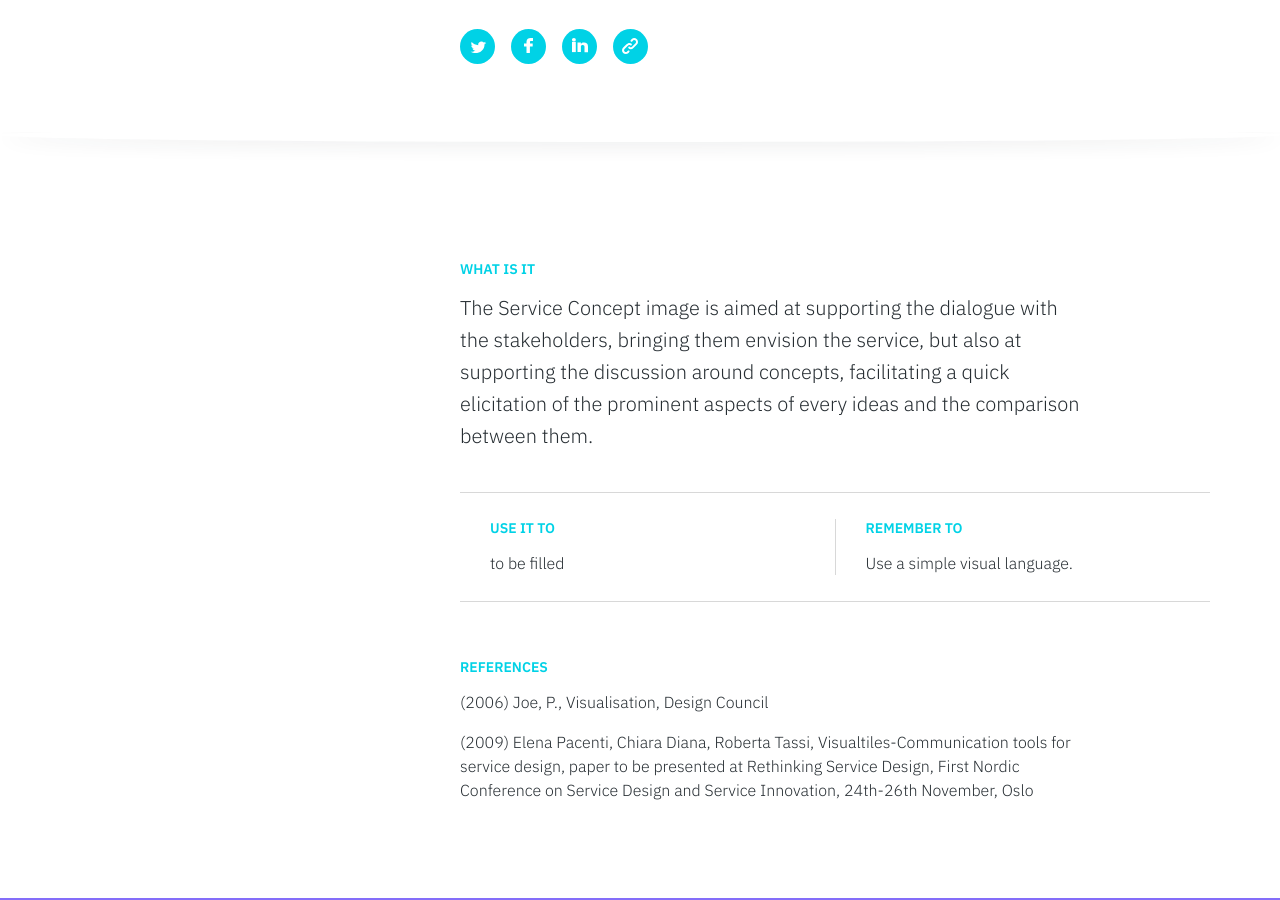
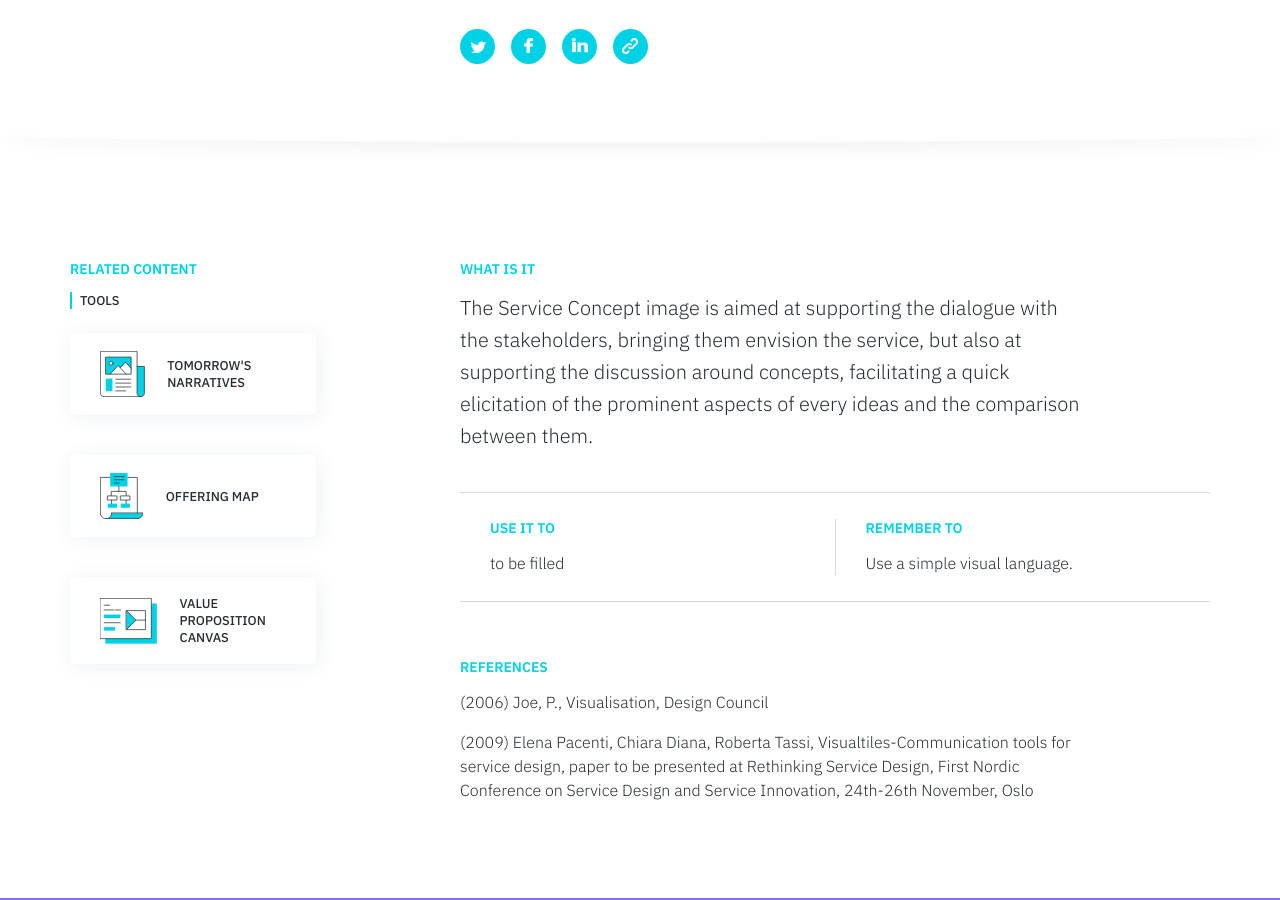
Before and after one commit to service-design-tools/sdt-website, a Jekyll site: the page built from _tools/service-image.md, in a window 1280 px wide and 900 px high, scrolled down 469 px. Built offline with Jekyll 4.4.1, drawn with Linux system fonts in a browser that asks for light colours.

Commit message:
Update tool “service-image”

```diff
--- a/_tools/service-image.md
+++ b/_tools/service-image.md
@@ -48,6 +48,11 @@ icon: >
     <line class="svg--outline" x1="14" y1="54.8" x2="28.2" y2="54.8"/>
     <line class="svg--outline" x1="42.2" y1="45.2" x2="14" y2="45.2"/>
   </svg>
+related:
+  tools:
+    - Tomorrow's Narratives
+    - Offering Map
+    - Value Proposition Canvas
 use: to be filled
 reminder: Use a simple visual language.
 references:
```
